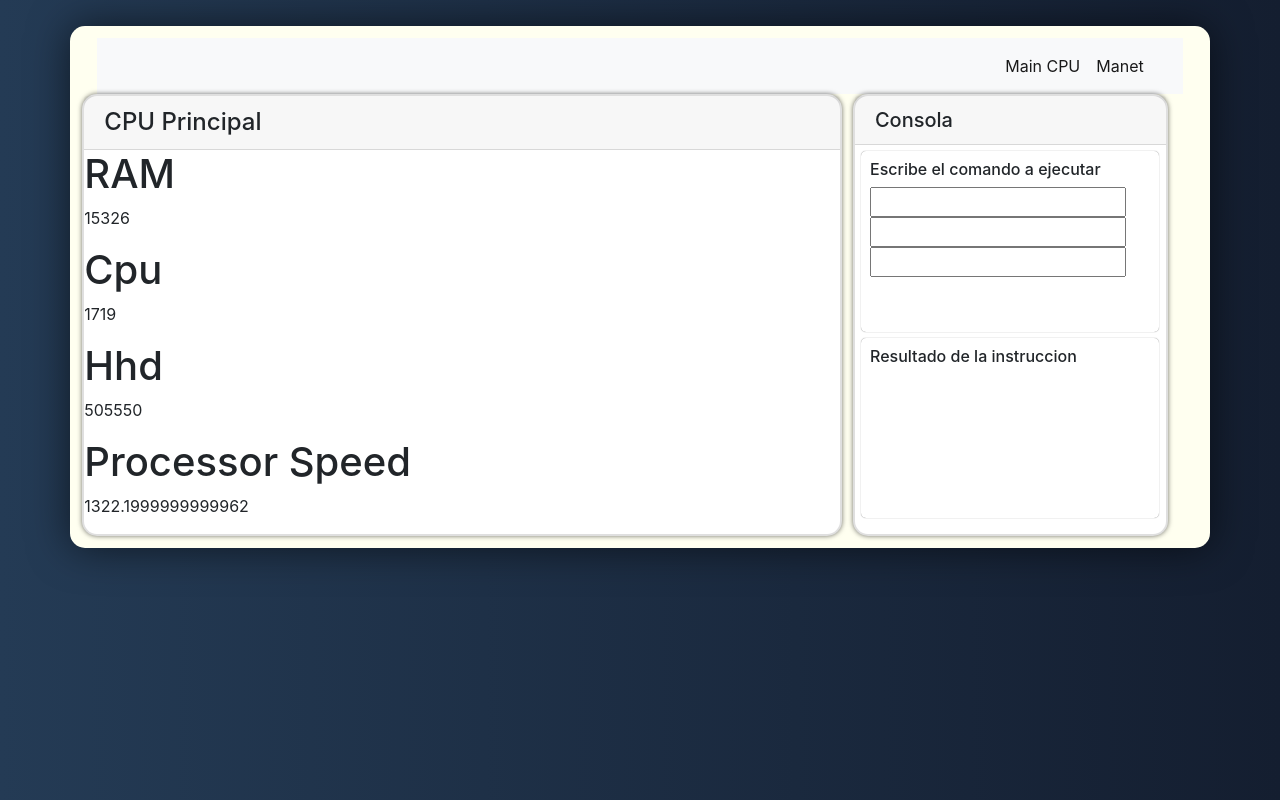
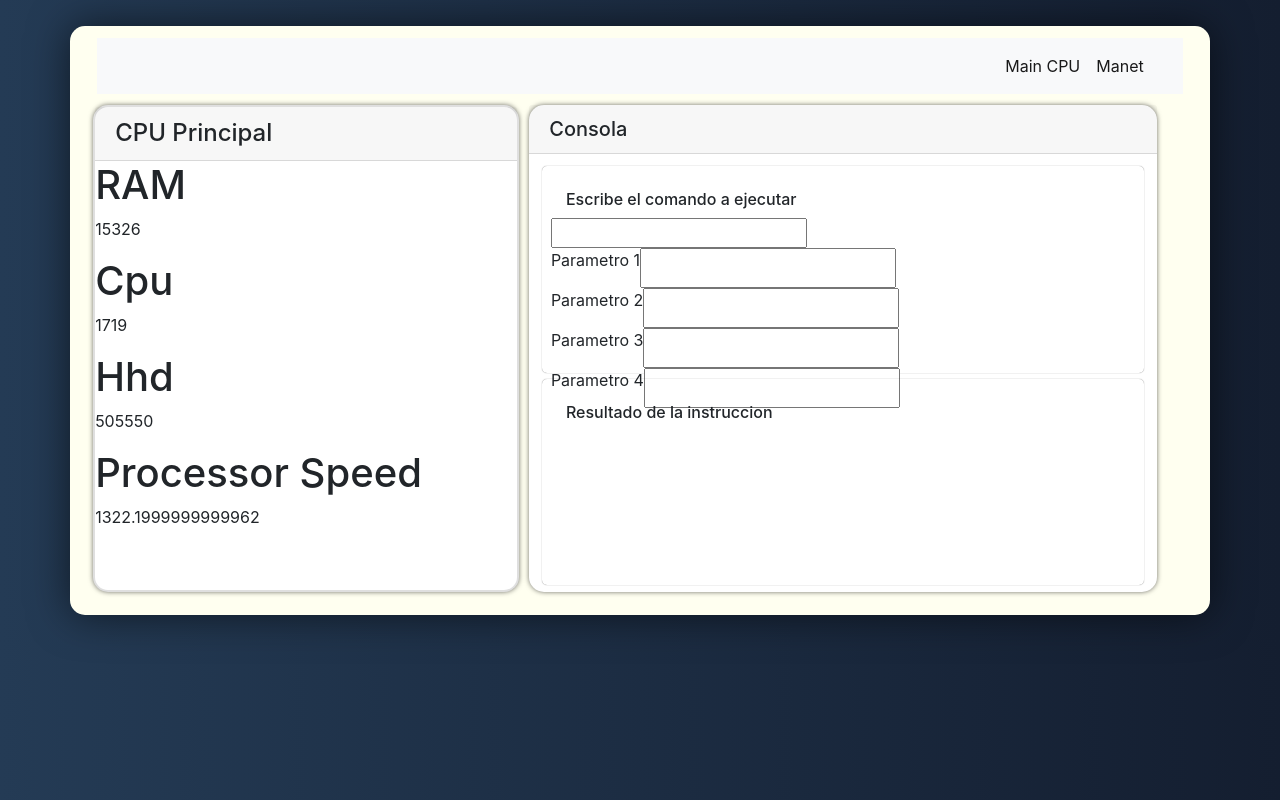
Before and after one commit to PL-Project/manet, a React (Create React App) app: page /MainCpu in a window 1280 px wide. Built offline with nearby package versions, Linux system fonts and the light colour scheme.

Commit message:
tamaños cajas consola

```diff
--- a/src/components/PrincipalCpu.js
+++ b/src/components/PrincipalCpu.js
@@ -92,16 +92,34 @@ class PrincipalCpu extends React.Component {
                     <div id="bodymensaje" className="card-body">
                         <div id="emisor" className="cardpersonalizada">
                             <h6>Escribe el comando a ejecutar</h6>
+                                <div className="row">
                                     <input
                                     type="text"
                                     />
+                                </div>
+                                <div className="row">
+                                    <p>Parametro 1</p>
                                     <input
                                     type="text"
                                     />
+                                </div>
+                                <div className="row">
+                                    <p>Parametro 2</p>
                                     <input
                                     type="text"
                                     />
+                                </div>
                                 <div className="row">
+                                    <p>Parametro 3</p>
+                                    <input
+                                    type="text"
+                                    />
+                                </div>
+                                <div className="row">
+                                    <p>Parametro 4</p>
+                                    <input
+                                    type="text"
+                                    />
                                 </div>
                         </div>
                         <div id="receptor" className="cardpersonalizada">
--- a/src/css/principalCpu.css
+++ b/src/css/principalCpu.css
@@ -1,6 +1,7 @@
 #big{
     width: 100%;
     height: 100%;
+    padding: 1%;
     position: relative;
 }
 #specificationBox{
@@ -12,8 +13,8 @@
     border-radius: 15px 15px 15px 15px;
     border-style: solid;
     border-width: 2px;
-    width: 70%;
-    height: 100%;
+    width: 40%;
+    height: auto;
     position: relative;
 }
 #bodycard{
@@ -54,8 +55,8 @@
 
     border-radius: 15px 15px 15px 15px;
     border-style: solid;
-    border-width: 2px;
-    width: 29%;
+    border-width: 0px;
+    width: 59%;
     height: auto;
     position: relative;
 }
@@ -69,12 +70,12 @@
     box-shadow: 0px 0px 1px 0px rgba(0,0,0,0.57);
 
     border-radius: 5px 5px 5px 5px;
-    margin-bottom: 2%;
-    padding:3%;
-    padding-bottom: 2%;
+    margin-bottom: 1%;
+    padding:4%;
+    padding-bottom: 9%;
 
     width: 100%;
-    height: 48%;
+    height:50%;
     position: relative;
 }
 .labelpersonalizada{
```
Also changed, not shown: 1 other file (tests, documents, lock files or other folders). Lines whose indentation alone changed are shown as unchanged.
